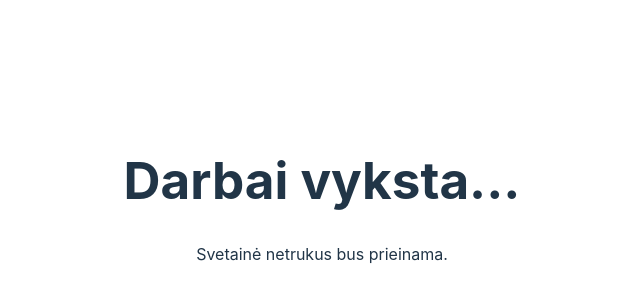
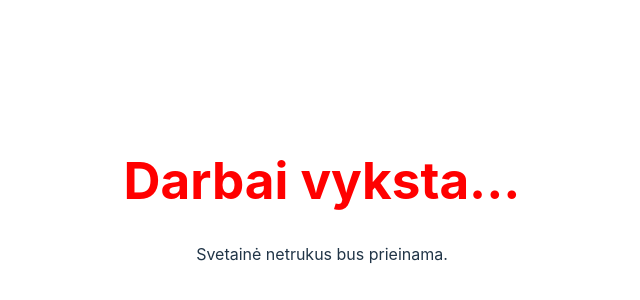
Before and after one commit to Shedou85/photo-hub-project, a React (Vite) app in the folder frontend/: page / in a window 1280 px wide. Shown: the part 200-500 px from the top of the page, without its empty margins (318-958 px from the left). Built offline with nearby package versions, Linux system fonts and the light colour scheme.

Commit message:
style: Make status text red for deployment test

```diff
--- a/frontend/src/App.jsx
+++ b/frontend/src/App.jsx
@@ -5,7 +5,7 @@ function App() {
   return (
     <div className="App">
       <header className="App-header">
-        <h1>Darbai vyksta...</h1>
+        <h1 style={{ color: 'red' }}>Darbai vyksta...</h1>
         <p>Svetainė netrukus bus prieinama.</p>
       </header>
     </div>
```
